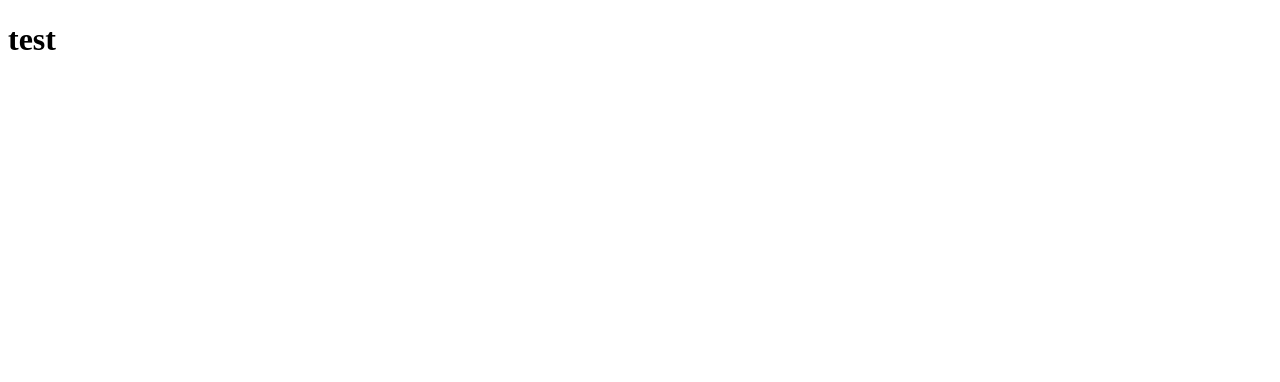
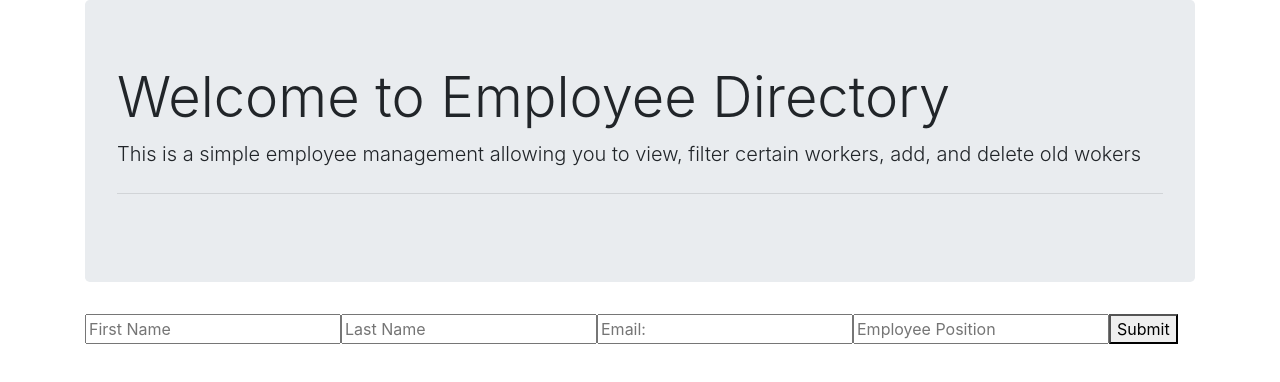
Before and after one commit to Ericcwong/Employee-Directory, a React (Create React App) app: page / in a window 1280 px wide. Shown: the top 382 px of the page. Built offline with nearby package versions, Linux system fonts and the light colour scheme.

Commit message:
Frontend is somewhat done needs to filter

```diff
--- a/package.json
+++ b/package.json
@@ -6,6 +6,7 @@
     "@testing-library/jest-dom": "^4.2.4",
     "@testing-library/react": "^9.5.0",
     "@testing-library/user-event": "^7.2.1",
+    "axios": "^0.19.2",
     "react": "^16.13.1",
     "react-dom": "^16.13.1",
     "react-scripts": "3.4.1"
--- a/public/index.html
+++ b/public/index.html
@@ -15,6 +15,7 @@
       user's mobile device or desktop. See https://developers.google.com/web/fundamentals/web-app-manifest/
     -->
     <link rel="manifest" href="%PUBLIC_URL%/manifest.json" />
+    <link rel="stylesheet" href="https://stackpath.bootstrapcdn.com/bootstrap/4.3.1/css/bootstrap.min.css" integrity="sha384-ggOyR0iXCbMQv3Xipma34MD+dH/1fQ784/j6cY/iJTQUOhcWr7x9JvoRxT2MZw1T" crossorigin="anonymous">
     <!--
       Notice the use of %PUBLIC_URL% in the tags above.
       It will be replaced with the URL of the `public` folder during the build.
@@ -24,7 +25,7 @@
       work correctly both with client-side routing and a non-root public URL.
       Learn how to configure a non-root public URL by running `npm run build`.
     -->
-    <title>React App</title>
+    <title>Employee Directory</title>
   </head>
   <body>
     <noscript>You need to enable JavaScript to run this app.</noscript>
@@ -39,5 +40,8 @@
       To begin the development, run `npm start` or `yarn start`.
       To create a production bundle, use `npm run build` or `yarn build`.
     -->
+    <script src="https://code.jquery.com/jquery-3.3.1.slim.min.js" integrity="sha384-q8i/X+965DzO0rT7abK41JStQIAqVgRVzpbzo5smXKp4YfRvH+8abtTE1Pi6jizo" crossorigin="anonymous"></script>
+    <script src="https://cdnjs.cloudflare.com/ajax/libs/popper.js/1.14.7/umd/popper.min.js" integrity="sha384-UO2eT0CpHqdSJQ6hJty5KVphtPhzWj9WO1clHTMGa3JDZwrnQq4sF86dIHNDz0W1" crossorigin="anonymous"></script>
+    <script src="https://stackpath.bootstrapcdn.com/bootstrap/4.3.1/js/bootstrap.min.js" integrity="sha384-JjSmVgyd0p3pXB1rRibZUAYoIIy6OrQ6VrjIEaFf/nJGzIxFDsf4x0xIM+B07jRM" crossorigin="anonymous"></script>
   </body>
 </html>
--- a/src/App.js
+++ b/src/App.js
@@ -1,8 +1,15 @@
 import React from "react";
+// import { BrowserRouter as Router, Route} from "react-router-dom";
 import HomePage from "./components/HomePage";
+import AddEmployee from "./components/AddEmployee";
 
 function App(){
-    return <HomePage />
+    return (
+        <div className = "container">
+    <HomePage />
+    <AddEmployee />
+    </div>
+    )
 }
 
 export default App;
--- /dev/null
+++ b/src/components/AddEmployee.js
@@ -0,0 +1,107 @@
+import React, { Component } from 'react'
+
+export default class AddEmployee extends Component {
+    // Setting the component's initial state
+    constructor(props){
+        super(props)
+
+
+
+        this.state = {
+            employee:[
+              {
+                  firstName: "",
+                  lastName: "",
+                  email: "",
+                  position: ""
+              }
+            ]
+          };
+    }
+    // onChangeEmployeeFirstName(e){
+    //     this.setState({
+    //         firstName: e.target.value
+    //     })
+    // }
+    // onChangeEmployeeLastName(e){
+    //     this.setState({
+    //         lastName: e.target.value
+    //     })
+    // }
+    // onChangeEmployeeEmail(e){
+    //     this.setState({
+    //         email: e.target.value
+    //     })
+    // }
+    // onChangeEmployeePosition(e){
+    //     this.setState({
+    //         position: e.target.value
+    //     })
+    // }
+
+    handleInputChange = event => {
+        let value = event.target.value;
+        const name = event.target.name;
+
+        this.setState({
+            [name]: value
+        });
+    };
+    handleFormSubmit = event =>{
+        event.preventDefault();
+        if(!this.state.firstName || !this.state.lastName){
+            alert("Please enter a first and last name.")
+        }else if (!this.state.email){
+            alert("Please enter an email address.")
+        }else if(!this.state.position){
+            alert("Please enter in a position.")
+        }else{
+            alert("Employee added!")
+        }
+        const employee = [{
+            firstName: this.state.firstName,
+            lastName: this.state.lastName,
+            email: this.state.email,
+            position: this.state.position
+          }];
+        console.log(employee);
+
+    }
+    render(){
+        return (
+            <div>
+                <form className="form">
+                    <input
+                        value={this.state.firstName}
+                        name="firstName"
+                        onChange={this.handleInputChange}
+                        type="text"
+                        placeholder="First Name"
+                    />
+                    <input
+                        value={this.state.lastName}
+                        name="lastName"
+                        onChange={this.handleInputChange}
+                        type="text"
+                        placeholder="Last Name"
+                    />
+                    <input
+                        value={this.state.email}
+                        name="email"
+                        onChange={this.handleInputChange}
+                        type="email"
+                        placeholder="Email:"
+                    />
+                    <input
+                        value={this.state.position}
+                        name="position"
+                        onChange={this.handleInputChange}
+                        type="position"
+                        placeholder="Employee Position"
+                    />
+                    <button onClick={this.handleFormSubmit}>Submit</button>
+                </form>
+            </div>
+        );
+    }
+};
--- a/src/components/HomePage.js
+++ b/src/components/HomePage.js
@@ -1,9 +1,10 @@
 import React from "react";
+import JumboTron from "./JumboTron";
 
 function HomePage(){
     return(
-        <div className = "container">
-            <h1>test</h1>
+        <div>
+            <JumboTron />
         </div>
     );
 }
--- /dev/null
+++ b/src/components/JumboTron.js
@@ -0,0 +1,13 @@
+import React from "react";
+
+export default function JumboTron() {
+    return (
+        <div>
+            <div className="jumbotron">
+                <h1 className="display-4">Welcome to Employee Directory</h1>
+                <p className="lead">This is a simple employee management allowing you to view, filter certain workers, add, and delete old wokers</p>
+                <hr className="my-4"/>
+            </div>
+        </div>
+    )
+}
```
Also changed, not shown: 1 other file (tests, documents, lock files or other folders).
